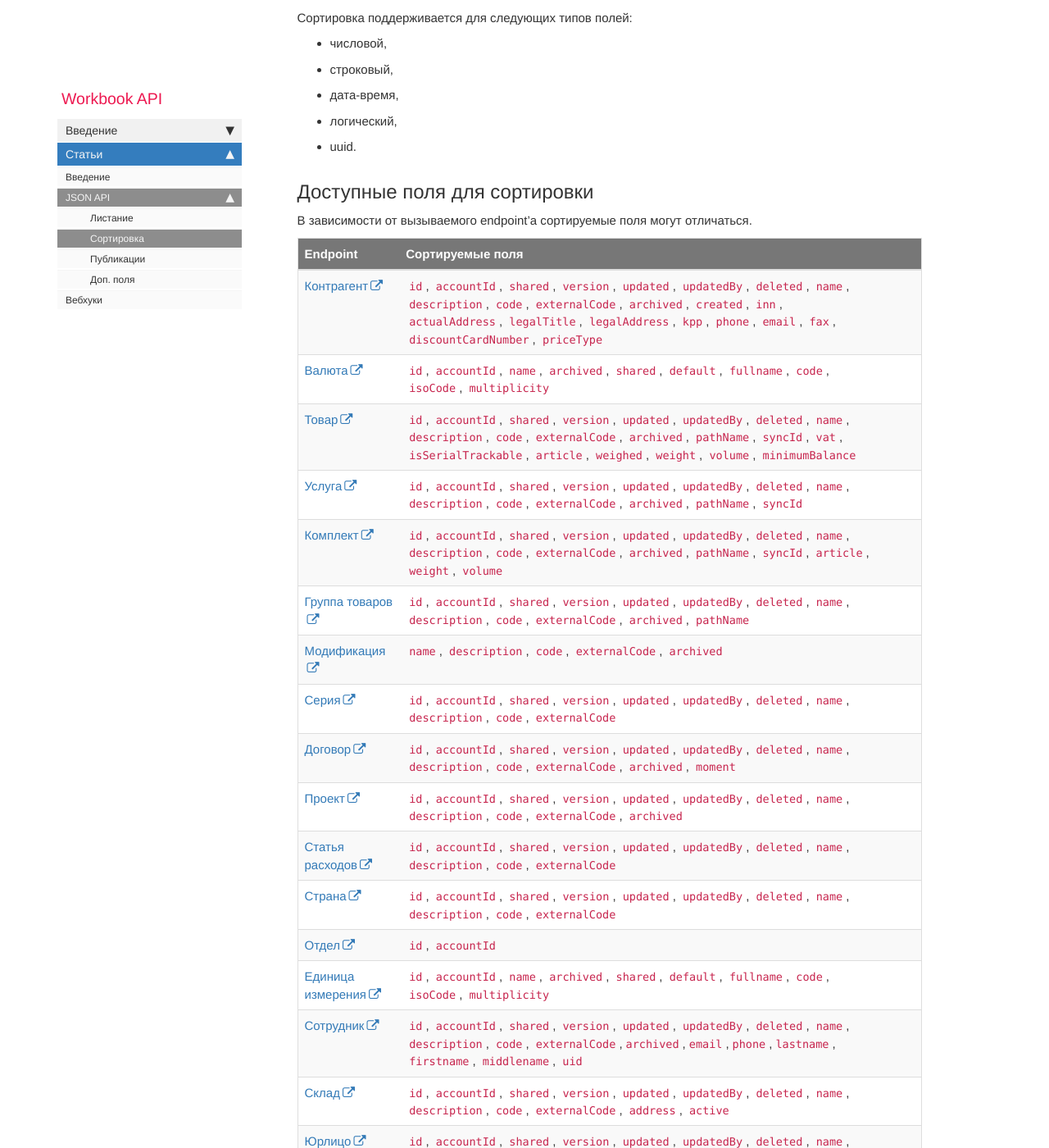
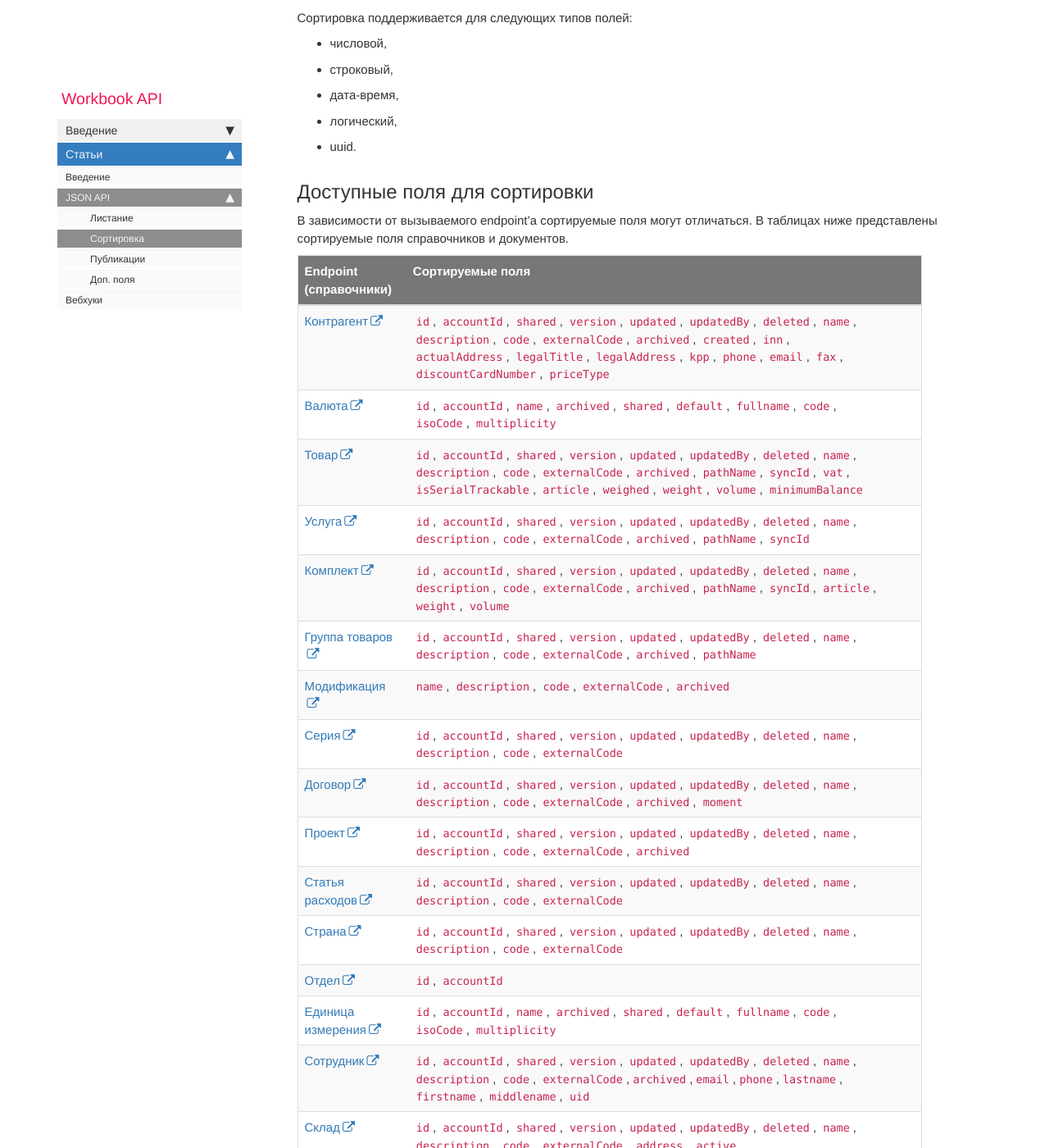
Before and after one commit to moysklad/workbook-api-doc, a Jekyll site: the page built from pages/workbook/arcicles/JSON_API/sorting.md, in a window 1280 px wide and 1400 px high, scrolled down 363 px. Shown: the whole window at 82% size. Built offline with Jekyll 4.4.1, drawn with Linux system fonts in a browser that asks for light colours; nearby versions of some CDN libraries; comment, search, counter and statistics services are not loaded; some of the changed text lies outside the part shown.

Commit message:
MC-22290 Review changes #2

```diff
--- a/pages/workbook/arcicles/JSON_API/sorting.md
+++ b/pages/workbook/arcicles/JSON_API/sorting.md
@@ -19,8 +19,9 @@ folder: workbook
 
 ## Доступные поля для сортировки
 В зависимости от вызываемого endpoint'а сортируемые поля могут отличаться.
+В таблицах ниже представлены сортируемые поля справочников и документов.
 
-| Endpoint | Сортируемые поля |
+| Endpoint (справочники) | Сортируемые поля |
 |----------------------------|----------------------------------------------------------------------------------------------------------------------------------------------------------------------------------------------------------------------------|
 | [Контрагент](https://online.moysklad.ru/api/remap/1.1/doc/index.html#%D0%BA%D0%BE%D0%BD%D1%82%D1%80%D0%B0%D0%B3%D0%B5%D0%BD%D1%82-%D0%BA%D0%BE%D0%BD%D1%82%D1%80%D0%B0%D0%B3%D0%B5%D0%BD%D1%82%D1%8B-get)|`id`, `accountId`, `shared`, `version`, `updated`, `updatedBy`, `deleted`, `name`, `description`, `code`, `externalCode`, `archived`, `created`, `inn`, `actualAddress`, `legalTitle`, `legalAddress`, `kpp`, `phone`, `email`, `fax`, `discountCardNumber`, `priceType` |
 | [Валюта](https://online.moysklad.ru/api/remap/1.1/doc/index.html#%D0%B2%D0%B0%D0%BB%D1%8E%D1%82%D0%B0-%D0%B2%D0%B0%D0%BB%D1%8E%D1%82%D1%8B-get)|`id`, `accountId`, `name`, `archived`, `shared`, `default`, `fullname`, `code`, `isoCode`, `multiplicity`                                                                                                                                      |
```
Also changed, not shown: other parts of pages/workbook/arcicles/JSON_API/sorting.md (+1 -1 lines).
